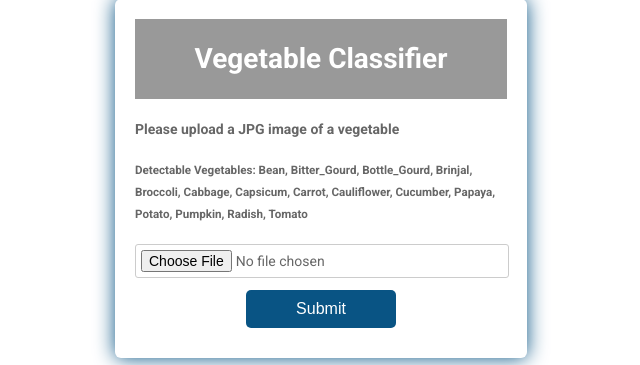
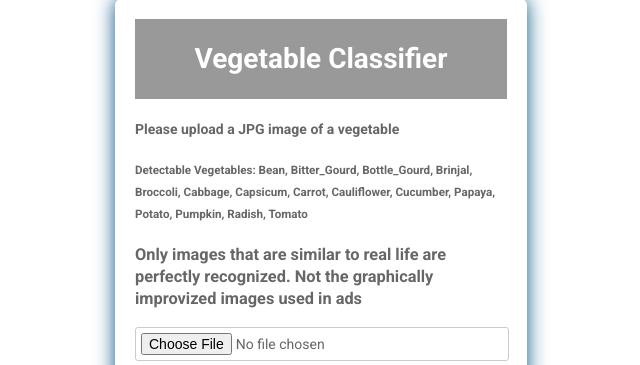
Before and after one commit to lalithadevivadde/veg_classification, a Flask app: page / in a window 1280 px wide. Shown: the part 21-386 px from the top of the page, without its empty margins (319-959 px from the left). Run offline with Flask 2, Linux system fonts and the light colour scheme; some libraries are stand-ins or nearby versions.

Commit message:
Update index.html

```diff
--- a/templates/index.html
+++ b/templates/index.html
@@ -17,6 +17,7 @@
         <h4>Please upload a JPG image of a vegetable</h4>
           <h5>Detectable Vegetables: Bean, Bitter_Gourd, Bottle_Gourd, Brinjal, Broccoli, Cabbage, Capsicum, Carrot,
               Cauliflower, Cucumber, Papaya, Potato, Pumpkin, Radish, Tomato</h5>
+        <h3>Only images that are similar to real life are perfectly recognized. Not the graphically improvized images used in ads</h3>
 
           <div class="item">
 
```
